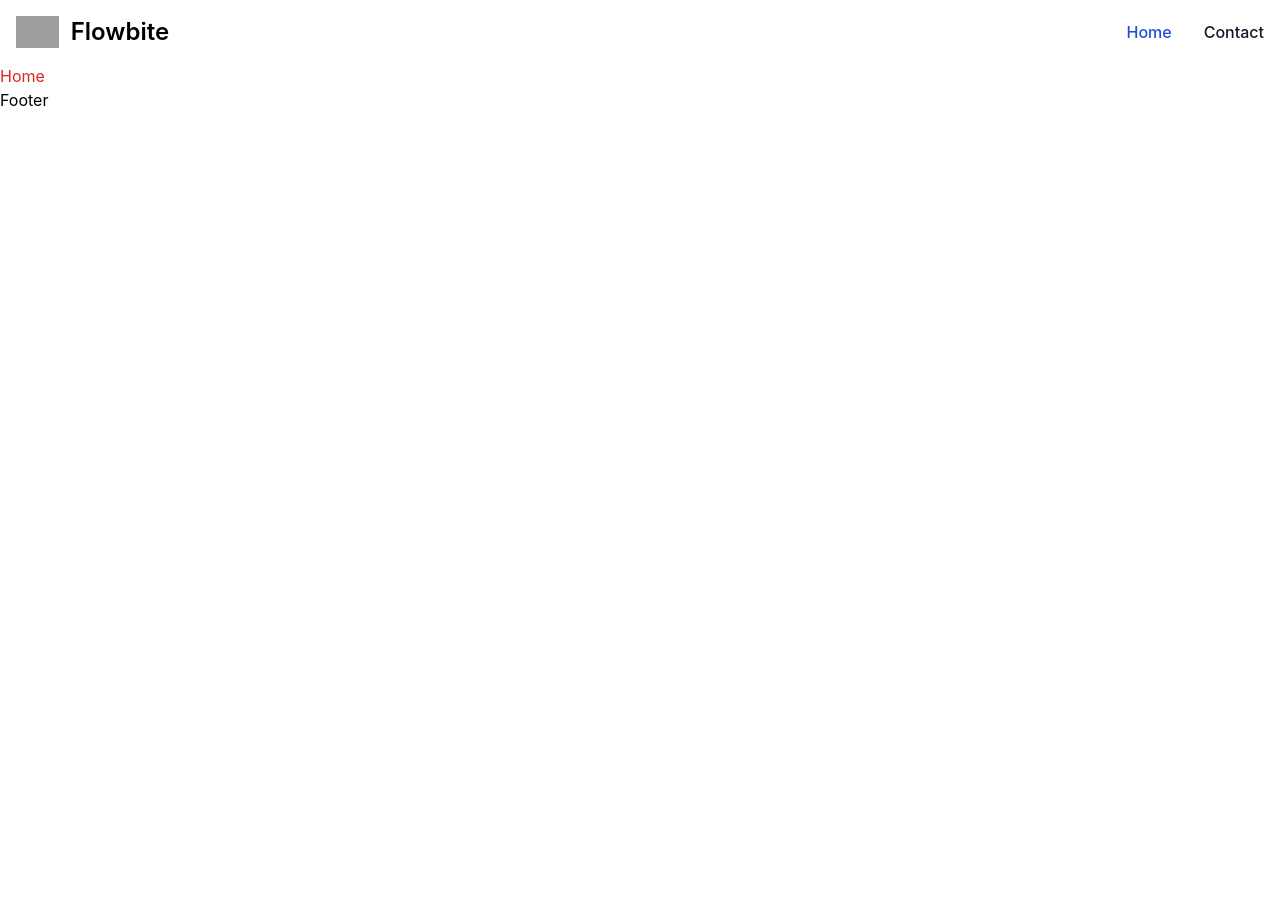
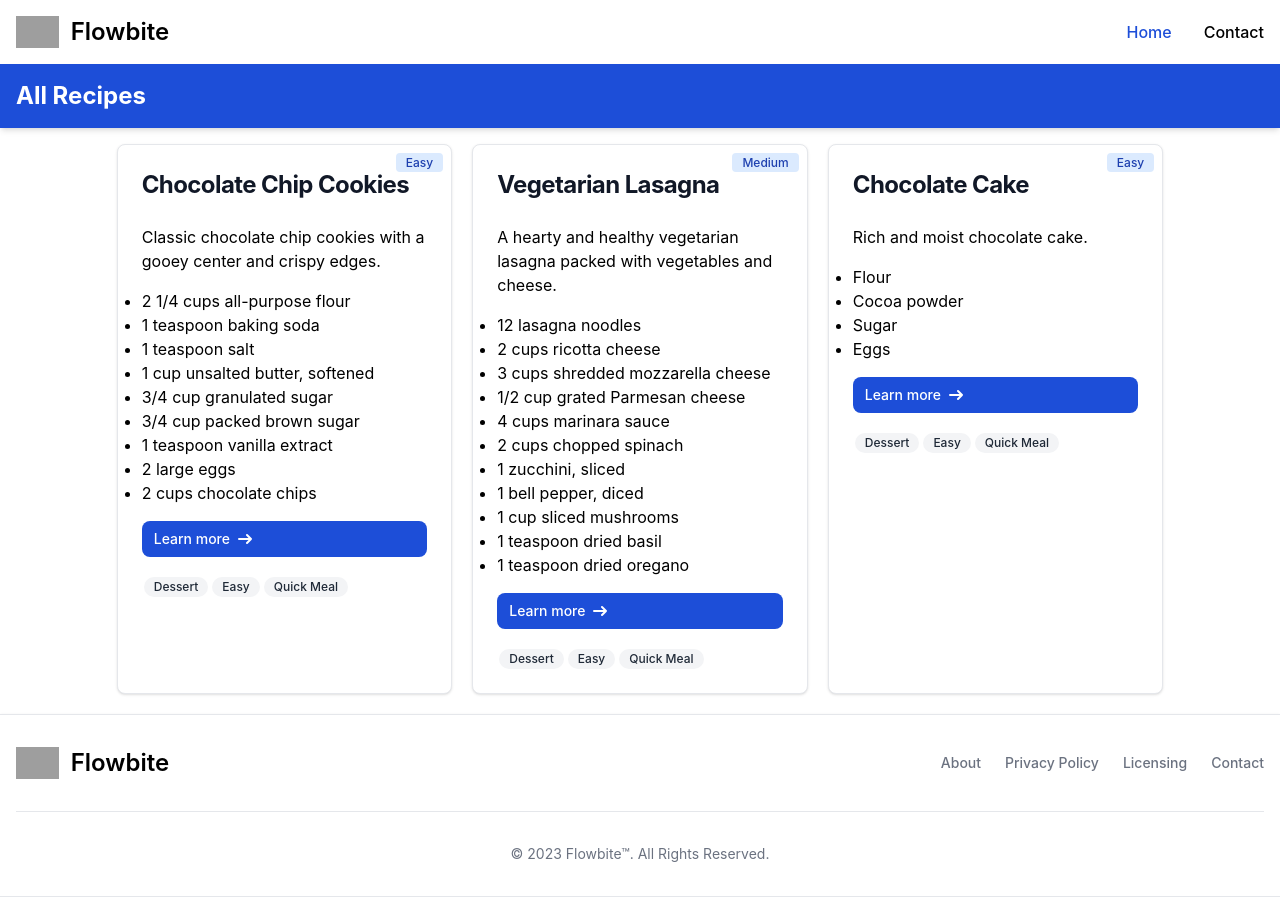
Before and after one commit to HuseynJafarli/Recipe-Manager-App-React, a React (Create React App) app: page / in a window 1280 px wide. Before the commit the page ends 800 px from the top, so only its background shows below. Built offline with nearby package versions, Linux system fonts and the light colour scheme; data requests are answered from the project's data file; grey boxes are pictures that could not be loaded.

Commit message:
homepage cards added, demo

```diff
--- a/data/db.json
+++ b/data/db.json
@@ -104,6 +104,13 @@
       "email": "huseyncfrli6@gmail.com",
       "subject": "testing",
       "message": "BLABLABLA"
+    },
+    {
+      "id": "7355",
+      "name": "fd",
+      "email": "fdgsmv69@ada.az",
+      "subject": "yasamal",
+      "message": "osadjfopasdj foasidjfasodjf aspodjfaosdij oapsjf asoijdf aspoijf apsodjfasoid jfaspodifjaspdojf pasdjf asdpojfpasdjif pasjf pasojf p"
     }
   ]
 }
--- a/src/components/Contact/Contact.jsx
+++ b/src/components/Contact/Contact.jsx
@@ -20,7 +20,7 @@ const ContactPage = () => {
     e.preventDefault();
 
     try {
-      await axios.post("http://localhost:3000/messages", formData);
+      await axios.post("http://localhost:3001/messages", formData);
       setResponseMessage("Message sent successfully!");
       setFormData({ name: "", email: "", subject: "", message: "" });
     } catch (error) {
@@ -30,7 +30,7 @@ const ContactPage = () => {
   };
 
   return (
-    <div className="bg-gray-100 min-h-screen flex flex-col items-center">
+    <div className="bg-gray-100 min-h-[calc(100vh-270px)] flex flex-col items-center">
       <header className="bg-blue-700 text-white py-4 w-full shadow-md">
         <div className="container mx-auto px-4">
           <h1 className="text-2xl font-bold">Contact Us</h1>
--- a/src/components/Home/Home.jsx
+++ b/src/components/Home/Home.jsx
@@ -1,9 +1,41 @@
 import React from 'react'
+import RecipeCard from '../Recipe/RecipeCard'
+import axios from 'axios'
 
 function Home() {
+
+    const [allData, setAllData] = React.useState([]);
+
+    React.useEffect(() => {
+      axios
+        .get("http://localhost:3001/recipes")
+        .then((response) => setAllData(response.data))
+        .catch((error) => console.log(error));
+    }, []);
+
+
   return (
     <>
-      <div className='text-red-600'>Home</div>
+
+    <header className="bg-blue-700 text-white py-4 w-full shadow-md">
+        <div className="container mx-auto px-4">
+          <h1 className="text-2xl font-bold">All Recipes</h1>
+        </div>
+    </header>
+
+
+
+    <div className='flex flex-wrap justify-center gap-5 m-auto w-5/6 mt-4'>
+    {allData?.map((recipe) => (
+        <RecipeCard data={recipe} />
+
+    ))}
+    {/* <RecipeCard />
+    <RecipeCard />
+    <RecipeCard />
+    <RecipeCard /> */}
+
+    </div>
     </>
   )
 }
--- a/src/components/Layout/Footer.jsx
+++ b/src/components/Layout/Footer.jsx
@@ -1,8 +1,37 @@
 import React from 'react'
+import { Link } from 'react-router'
 
 function Footer() {
   return (
-    <div>Footer</div>
+
+    <footer className="bg-white shadow border-y-[1px] mt-5">
+        <div className="w-full max-w-screen-xl mx-auto p-4 md:py-8">
+            <div className="sm:flex sm:items-center sm:justify-between">
+                <Link to="https://flowbite.com/" className="flex items-center mb-4 sm:mb-0 space-x-3 rtl:space-x-reverse">
+                    <img src="https://flowbite.com/docs/images/logo.svg" className="h-8" alt="Flowbite Logo" />
+                    <span className="self-center text-2xl font-semibold whitespace-nowrap">Flowbite</span>
+                </Link>
+                <ul className="flex flex-wrap items-center mb-6 text-sm font-medium text-gray-500 sm:mb-0">
+                    <li>
+                        <Link to="#" className="hover:underline me-4 md:me-6">About</Link>
+                    </li>
+                    <li>
+                        <Link to="#" className="hover:underline me-4 md:me-6">Privacy Policy</Link>
+                    </li>
+                    <li>
+                        <Link to="#" className="hover:underline me-4 md:me-6">Licensing</Link>
+                    </li>
+                    <li>
+                        <Link to="#" className="hover:underline">Contact</Link>
+                    </li>
+                </ul>
+            </div>
+            <hr className="my-6 border-gray-200 sm:mx-auto lg:my-8" />
+            <span className="block text-sm text-gray-500 sm:text-center">© 2023 <Link to="https://flowbite.com/" className="hover:underline">Flowbite™</Link>. All Rights Reserved.</span>
+        </div>
+    </footer>
+
+
   )
 }
 
--- a/src/components/Layout/Header.jsx
+++ b/src/components/Layout/Header.jsx
@@ -1,10 +1,10 @@
 import React from "react";
-import {Link } from "react-router-dom";
+import {Link, NavLink } from "react-router-dom";
 
 function Header() {
   return (
     <>
-    <nav className="bg-white border-gray-200 dark:bg-gray-900">
+    <nav className="bg-white border-gray-200">
       <div className="max-w-screen-xl flex flex-wrap items-center justify-between mx-auto p-4">
         <a
           href="https://flowbite.com/"
@@ -15,14 +15,14 @@ function Header() {
             className="h-8"
             alt="Flowbite Logo"
           />
-          <span className="self-center text-2xl font-semibold whitespace-nowrap dark:text-white">
+          <span className="self-center text-2xl font-semibold whitespace-nowrap">
             Flowbite
           </span>
         </a>
         <button
           data-collapse-toggle="navbar-default"
           type="button"
-          className="inline-flex items-center p-2 w-10 h-10 justify-center text-sm text-gray-500 rounded-lg md:hidden hover:bg-gray-100 focus:outline-none focus:ring-2 focus:ring-gray-200 dark:text-gray-400 dark:hover:bg-gray-700 dark:focus:ring-gray-600"
+          className="inline-flex items-center p-2 w-10 h-10 justify-center text-sm text-gray-500 rounded-lg md:hidden hover:bg-gray-100 focus:outline-none focus:ring-2 focus:ring-gray-200"
           aria-controls="navbar-default"
           aria-expanded="false"
         >
@@ -44,23 +44,32 @@ function Header() {
           </svg>
         </button>
         <div className="hidden w-full md:block md:w-auto" id="navbar-default">
-          <ul className="font-medium flex flex-col p-4 md:p-0 mt-4 border border-gray-100 rounded-lg bg-gray-50 md:flex-row md:space-x-8 rtl:space-x-reverse md:mt-0 md:border-0 md:bg-white dark:bg-gray-800 md:dark:bg-gray-900 dark:border-gray-700">
+          <ul className="font-medium flex flex-col p-4 md:p-0 mt-4 border border-gray-100 rounded-lg bg-gray-50 md:flex-row md:space-x-8 rtl:space-x-reverse md:mt-0 md:border-0 md:bg-white">
             <li>
-              <Link
+            <NavLink
                 to="/"
-                className="block py-2 px-3 text-white bg-blue-700 rounded md:bg-transparent md:text-blue-700 md:p-0 dark:text-white md:dark:text-blue-500"
+                className={({ isActive }) =>
+                    isActive
+                    ? "block py-2 px-3 text-blue-700 bg-blue-700 rounded md:bg-transparent md:text-blue-700 md:p-0"
+                    : "block py-2 px-3 text-black bg-blue-700 rounded md:bg-transparent md:text-black md:p-0"
+                }
                 aria-current="page"
-              >
+                >
                 Home
-              </Link>
+            </NavLink>
             </li>
             <li>
-              <Link
+            <NavLink
                 to="/contact"
-                className="block py-2 px-3 text-gray-900 rounded hover:bg-gray-100 md:hover:bg-transparent md:border-0 md:hover:text-blue-700 md:p-0 dark:text-white md:dark:hover:text-blue-500 dark:hover:bg-gray-700 dark:hover:text-white md:dark:hover:bg-transparent"
-              >
+                className={({ isActive }) =>
+                    isActive
+                    ? "block py-2 px-3 text-blue-700 bg-blue-700 rounded md:bg-transparent md:text-blue-700 md:p-0"
+                    : "block py-2 px-3 text-black bg-blue-700 rounded md:bg-transparent md:text-black md:p-0"
+                }
+                aria-current="page"
+                >
                 Contact
-              </Link>
+            </NavLink>
             </li>
           </ul>
         </div>
--- /dev/null
+++ b/src/components/Recipe/RecipeCard.jsx
@@ -0,0 +1,45 @@
+import React from 'react'
+import { Link } from 'react-router'
+
+function RecipeCard({data}) {
+
+
+    React.useEffect(() => {
+        console.log(data)
+    })
+
+
+  return (
+
+    <div className="w-full md:w-[calc(50%-20px)] lg:w-[calc(33.33%-20px)] relative min-h-[500px] p-6 bg-white border border-gray-200 rounded-lg shadow flex flex-col gap-4">
+        <div className='absolute top-1 right-0'>
+            <span className='bg-blue-100 text-blue-800 text-xs font-medium mr-2 px-2.5 py-0.5 rounded'>{data.difficulty}</span>
+        </div>
+        <Link to="#">
+            <h5 className="mb-2 text-2xl font-bold tracking-tight text-gray-900">{data.title}</h5>
+        </Link>
+        <p>{data.description}</p>
+        <ul className='list-disc'>
+            {data.ingredients.map((ingredient) => (
+                <li>{ingredient}</li>
+            ))}
+
+        </ul>
+        <Link to="#" className="inline-flex items-center px-3 py-2 text-sm font-medium text-center text-white bg-blue-700 rounded-lg hover:bg-blue-800 focus:ring-4 focus:outline-none focus:ring-blue-300">
+            Learn more
+            <svg className="rtl:rotate-180 w-3.5 h-3.5 ms-2" aria-hidden="true" xmlns="http://www.w3.org/2000/svg" fill="none" viewBox="0 0 14 10">
+                <path stroke="currentColor" stroke-linecap="round" stroke-linejoin="round" stroke-width="2" d="M1 5h12m0 0L9 1m4 4L9 9"/>
+            </svg>
+        </Link>
+
+        <div>
+            <span className="bg-gray-100 text-gray-800 text-xs font-medium inline-flex items-center px-2.5 py-0.5 mx-0.5 rounded-full">Dessert</span>
+            <span className="bg-gray-100 text-gray-800 text-xs font-medium inline-flex items-center px-2.5 py-0.5 mx-0.5 rounded-full">Easy</span>
+            <span className="bg-gray-100 text-gray-800 text-xs font-medium inline-flex items-center px-2.5 py-0.5 mx-0.5 rounded-full">Quick Meal</span>
+        </div>
+    </div>
+
+  )
+}
+
+export default RecipeCard
```
